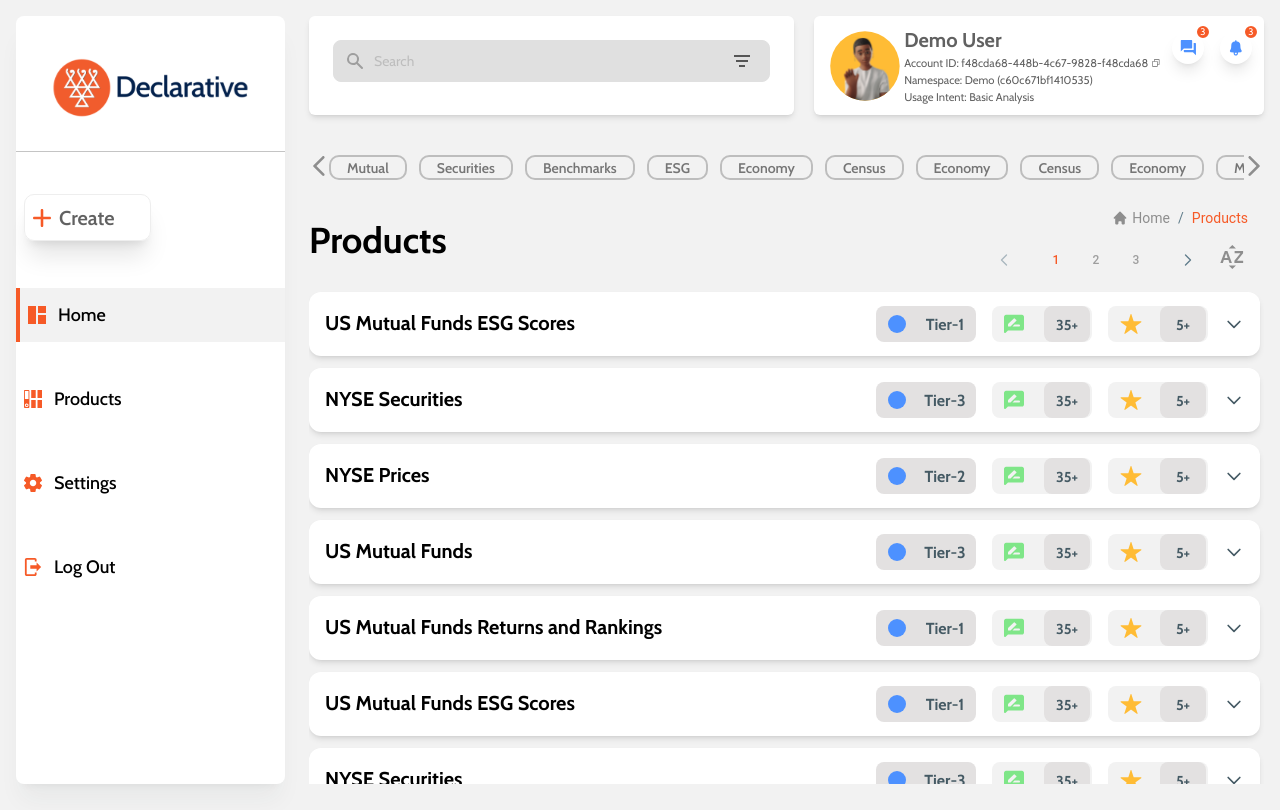
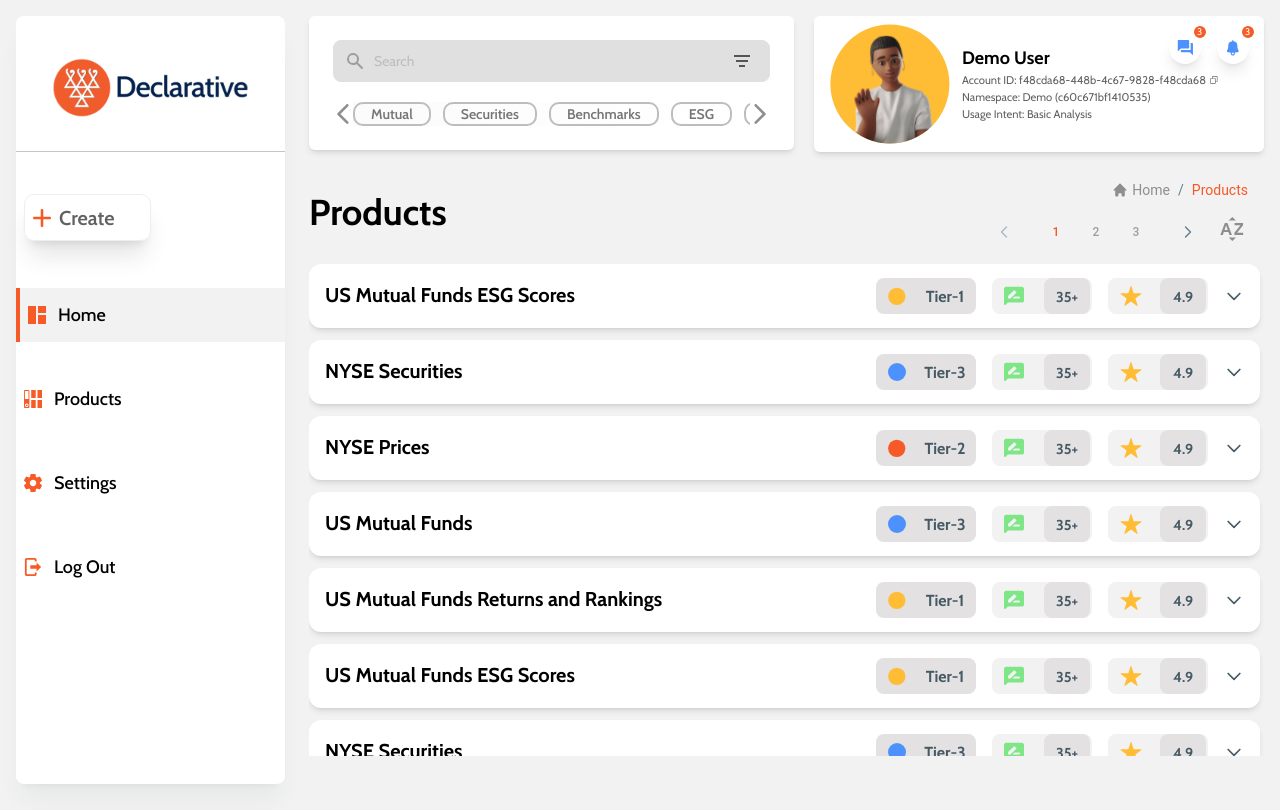
Before and after one commit to Umang1302/declarative, a Next.js app: page / in a window 1280 px wide. Built offline with nearby package versions, Linux system fonts and the light colour scheme.

Commit message:
final dashboard

```diff
--- a/src/app/page.tsx
+++ b/src/app/page.tsx
@@ -80,8 +80,6 @@
   } else {
     return (
       <div className={`w-full mt-5 ${cabin.className}`}>
-        <LabelSection />
-
         <Hero
           active={active}
           setActive={setActive}
--- a/src/components/common/NavSearchbar.tsx
+++ b/src/components/common/NavSearchbar.tsx
@@ -51,8 +51,12 @@
               </svg>
             </div>
           </div>
+          <div className="relative w-full">
+            <LabelSection />
+          </div>
         </CardBody>
       </Card>
+
       <NavUserArea />
     </div>
   );
--- a/src/components/common/NavUserArea.tsx
+++ b/src/components/common/NavUserArea.tsx
@@ -43,14 +43,14 @@
       // className={`w-[40vw] lg:w-[410px] 2xl:w-[500px] 3xl:w-[460px] 4xl:w-[600px] h-full min-h-[6.5rem] rounded-md px-4 py-2 ${cabin.className}`}
       className={`min-w-[450px] max-w-[300px] min-h-[6.2rem] rounded-md py-2 px-2 ${cabin.className}`}
     >
-      <div className="w-[100%] px-2 h-full flex items-center justify-between gap-x-1">
+      <div className="relative w-[100%] px-2 h-full flex items-center justify-start gap-x-3">
         {/* <div className="w-[5rem] h-[5rem] flex items-center justify-center rounded-full bg-[#FFBC35] px-2 py-2 text-center shadow-lg"> */}
-        <div className="relative w-[70px] h-[70px]">
+        <div className="relative w-[120px] h-[120px]">
           <Image alt="" src="/avatar.svg" fill />
         </div>
         {/* </div> */}
         <div>
-          <p className="font-bold text-[20px] 4xl:text-[28px]">Demo User</p>
+          <p className="font-bold text-[#000] text-[18px]">Demo User</p>
           <p className="text-[0.7rem] flex gap-x-1">
             Account ID: f48cda68-448b-4c67-9828-f48cda68
             <div className="relative w-2 mt-1 h-2">
@@ -60,7 +60,7 @@
           <p className="text-[0.7rem]">Namespace: Demo (c60c671bf1410535)</p>
           <p className="text-[0.7rem]">Usage Intent: Basic Analysis</p>
         </div>
-        <div className="w-[20%] px-2 h-full flex gap-x-4 py-2">
+        <div className=" absolute right-2 w-[20%] px-2 h-full flex gap-x-4 py-2">
           <div className=" flex items-center justify-center relative rounded-full bg-white px-2 py-2 text-center text-white shadow-lg dark:text-gray-200 w-8 h-8">
             <div className="relative w-4 h-4">
               <Image alt="" src="/blueMessage.svg" fill />
--- a/src/components/dashboard/LabelSection.tsx
+++ b/src/components/dashboard/LabelSection.tsx
@@ -113,38 +113,42 @@
   };
 
   return (
-    <div className="flex justify-between items-center max-w-[1560px]">
+    <div className="flex w-full h-full">
       <button
         onClick={() => {
           scroll(-40);
         }}
       >
-        <div className="relative w-[20px] mt-4 h-[20px]">
+        <div className="relative w-[20px] mt-5 h-[20px]">
           <Image src={`/labelLeft.svg`} alt="brand" fill />
         </div>
       </button>
       <div
+        style={{
+          background:
+            "linear-gradient(to right, rgba(251, 251, 251, 1) 0%, rgba(251, 251, 251, 0) 100%)",
+        }}
         ref={labelRef}
-        className="mt-5 h-full flex overflow-x-auto md:w-[80vw] xl:w-[70vw] 2xl:w-[75vw] min-[1500px]:w-[78%] 3xl:w-[75vw] max-w-[1480px] flex-grow"
+        className="mt-5 h-full md:w-[5vw] xl:w-[15vw] 2xl:w-[10vw] 3xl:w-[10vw] 4xl:w-[10vw] min-[1500px]:w-[80%] flex-grow flex gap-x-3 overflow-x-auto"
       >
-        <div className="flex h-full gap-x-3 w-[1700px]">
+        {/* <div className="flex h-full gap-x-3"> */}
         {label.map((element, i) => (
           <button
             key={i}
-              className={`rounded-[10px] h-[25px] px-4 border-gray-400 border-[2px] text-sm
+            className={`rounded-[10px] px-4 border-gray-400 border-[2px] text-sm
          text-gray-600 font-[600] ${cabin.className}`}
           >
             {element.label}
           </button>
         ))}
-        </div>
+        {/* </div> */}
       </div>
       <button
         onClick={() => {
           scroll(40);
         }}
       >
-        <div className="relative w-[20px] mt-4 h-[20px]">
+        <div className="relative w-[20px] mt-5 h-[20px]">
           <Image src={`/labelRight.svg`} alt="brand" fill />
         </div>
       </button>
--- a/src/components/dashboard/ShowcaseProduct.tsx
+++ b/src/components/dashboard/ShowcaseProduct.tsx
@@ -40,6 +40,8 @@
     setOpen(open === value ? -1 : value);
   };
 
+  const [activeLink, setActiveLink] = useState(false);
+
   React.useEffect(() => {
     console.log(jsonData.data[0].name);
   }, []);
@@ -61,6 +63,8 @@
       label: "Securities",
     },
   ];
+
+  React.useEffect(() => {}, [activeLink]);
 
   return (
     <div
@@ -102,21 +106,44 @@
                   }}
                 >
                   <div className="flex w-full justify-between">
-                    <div
+                    <div className="flex items-center">
+                      <p
                         onClick={() => {
-                        if (open === index) {
+                          if (activeLink) {
                             router.push(`/product/${index}`);
                           }
                         }}
-                      className="flex items-center"
+                        onMouseEnter={() => {
+                          setActiveLink(true);
+                        }}
+                        onMouseOut={() => {
+                          setActiveLink(true);
+                        }}
+                        className={`text-[20px] text-black font-[700] hover:text-[#F65A27]`}
                       >
-                      <p className="text-[20px] text-black font-[700]">
                         {element.name}
                       </p>
                     </div>
 
                     <div className="flex gap-x-4">
                       <div className="w-[100px] h-[36px] px-2 rounded-lg bg-[#E3E1E1] flex justify-between">
+                        {element.tier[element.tier.length - 1] === "1" ? (
+                          <Image
+                            alt=""
+                            src="/t1.svg"
+                            width={18}
+                            height={18}
+                            className="ml-1"
+                          />
+                        ) : element.tier[element.tier.length - 1] === "2" ? (
+                          <Image
+                            alt=""
+                            src="/t2.svg"
+                            width={18}
+                            height={18}
+                            className="ml-1"
+                          />
+                        ) : (
                           <Image
                             alt=""
                             src="/tier.svg"
@@ -124,6 +151,7 @@
                             height={18}
                             className="ml-1"
                           />
+                        )}
                         <div className="w-[46px] rounded-lg flex -mt-[2px] justify-center">
                           <p className="font-bold mt-[10px] text-[16px] ">
                             {`${element.tier[0]}${element.tier
@@ -158,7 +186,7 @@
                         />
                         <div className="w-[46px] mr-[-6px]  rounded-lg bg-[#E3E1E1] flex justify-center">
                           <p className="font-bold text-[0.9rem] mt-[10px]">
-                            5+
+                            4.9
                           </p>
                         </div>
                       </div>
```
Also changed, not shown: public/t1.svg (added), public/t2.svg (added). Lines whose indentation alone changed are shown as unchanged.
